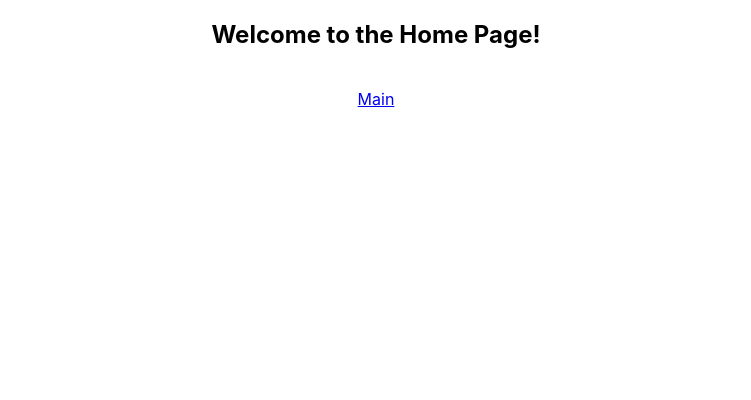
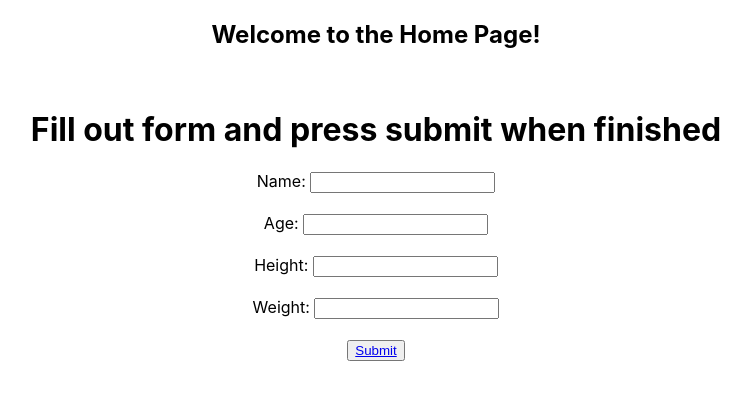
Before and after one commit to EddieYuabov/Calorie-Tracker, a React (Create React App) app in the folder front-end/: page / in a window 1280 px wide. Shown: the top 400 px of the page, without its empty margins (264-1015 px from the left). Built offline with nearby package versions, Linux system fonts and the light colour scheme; no server answers.

Commit message:
Added substance to home page

```diff
--- a/front-end/src/App.js
+++ b/front-end/src/App.js
@@ -39,7 +39,6 @@ function App() {
     updateRemove({ ...remove, [event.target.id]: event.target.value })
   }
   const handleRemove = async (event) => {
-    event.preventDefault()
     let deleteItem = await axios
       .delete(`http://localhost:3001/calories/${remove.id}`)
       .then((response) => {
@@ -54,7 +53,6 @@ function App() {
     setUpdate({ ...update, [event.target.id]: event.target.value })
   }
   const handleUpdate = async (event) => {
-    event.preventDefault()
     let updateItem = await axios
       .put(`http://localhost:3001/calories/${update.id}`, update)
       .then((response) => {
--- a/front-end/src/components/Home.jsx
+++ b/front-end/src/components/Home.jsx
@@ -5,7 +5,26 @@ const Home = () => {
       <div className="home">
         <h2>Welcome to the Home Page!</h2>
         <br/>
-        <Link to = 'Main'>Main</Link>
+        <form>
+            <h1>Fill out form and press submit when finished</h1>
+        <label>Name: </label>
+        <input/>
+        <br/>
+        <br/>
+        <label> Age: </label>
+        <input/>
+        <br/>
+        <br/>
+        <label>Height: </label>
+        <input/>
+        <br/>
+        <br/>
+        <label>Weight: </label>
+        <input/>
+        <br/>
+        <br/>
+        <button type="submit"><Link to = 'Main'>Submit</Link></button>
+        </form>
       </div>
     )
   }
--- a/front-end/src/components/Main.jsx
+++ b/front-end/src/components/Main.jsx
@@ -30,9 +30,9 @@ const Main = (props) => {
       <h1>Update Food:</h1>
         <label htmlFor="id">Id: </label>
         <input id="id" value={props.update.id} onChange ={props.handleUpdateChange}/>
-        <label>Food</label>
+        <label> Food</label>
         <input id='name' value={props.update.name} onChange={props.handleUpdateChange}/>
-        <label>Calories</label>
+        <label> Calories</label>
         <input id='amount' value={props.update.amount} onChange={props.handleUpdateChange}/>
         <button type="submit">Update</button>
       </form>
```
